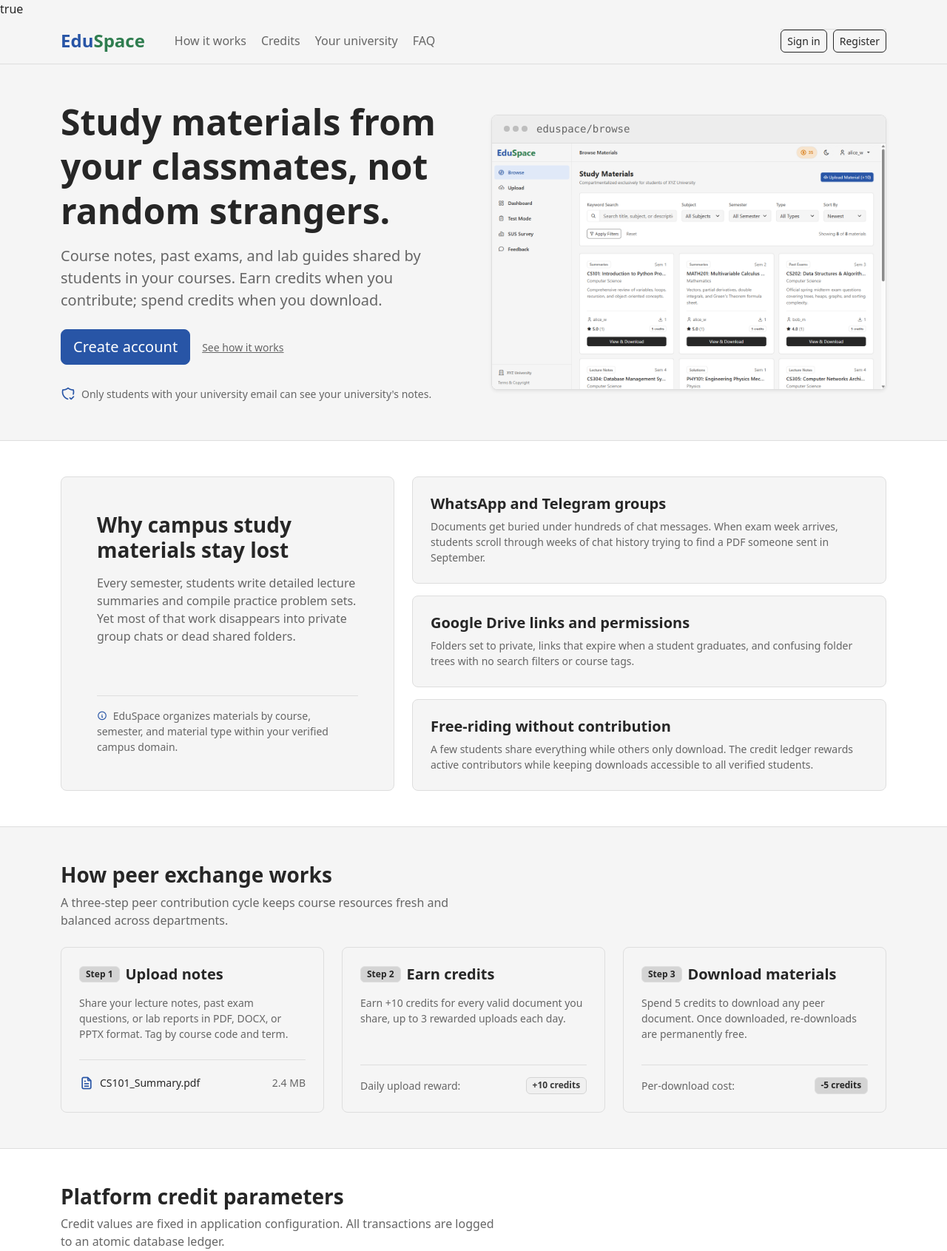
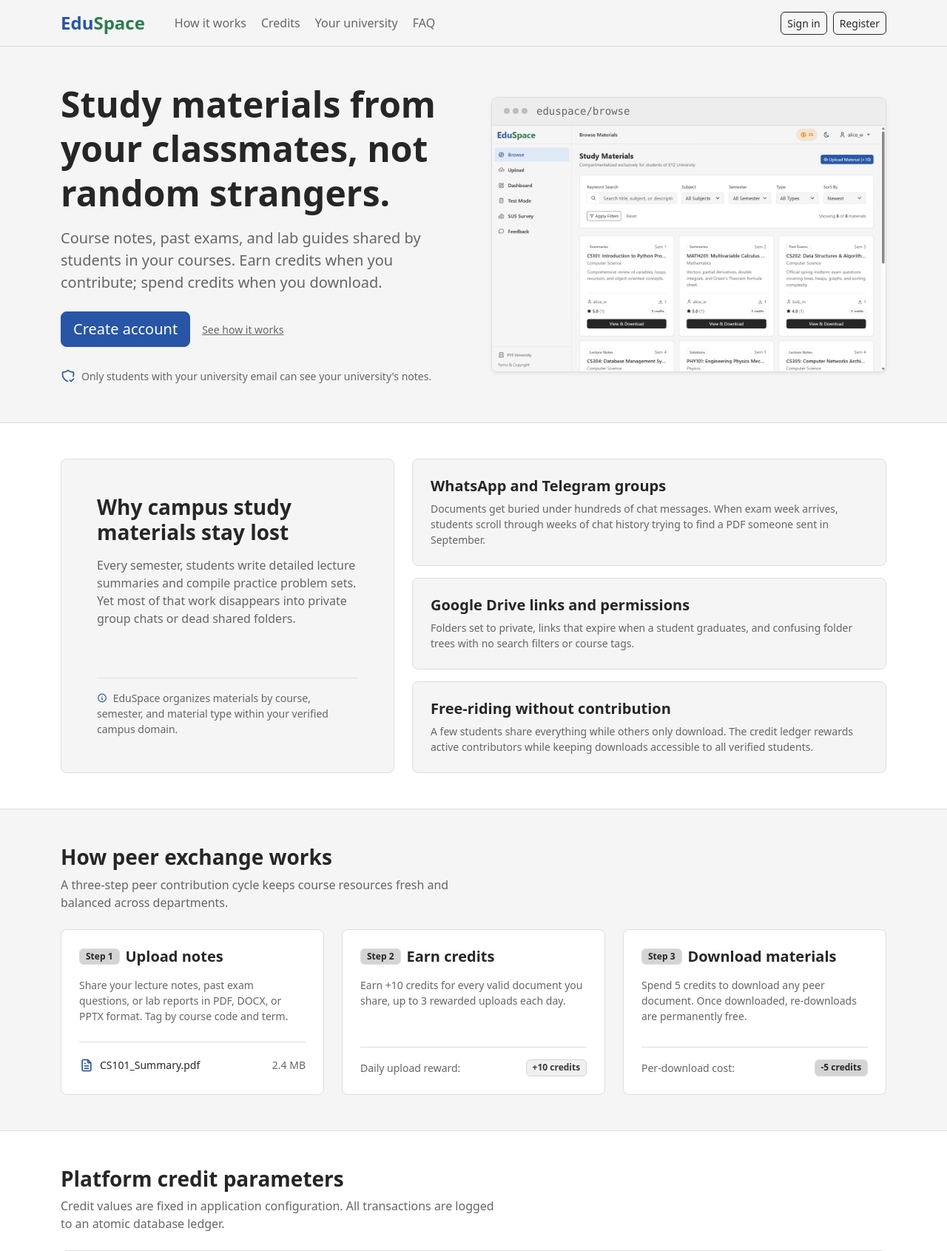
Before and after one commit to TheRealSamkit/eduspace, a Flask app: page / in a window 1280 px wide. Shown: the top 1691 px of the page at 74% size. Run offline with Flask 3, Linux system fonts and the light colour scheme; some libraries are stand-ins or nearby versions.

Commit message:
fix(landing): remove stray true block text, pass force_light template variable, and verify clean header render

```diff
--- a/eduspace/blueprints/pages.py
+++ b/eduspace/blueprints/pages.py
@@ -20,7 +20,7 @@ def index():
     """
     if g.user:
         return redirect(url_for('library.browse'))
-    return render_template('landing.html')
+    return render_template('landing.html', force_light=True)
 
 
 @bp.route('/terms')
--- a/templates/base.html
+++ b/templates/base.html
@@ -8,10 +8,9 @@
     <title>{% block title %}EduSpace - Peer-to-Peer Academic Resource Exchange{% endblock %}</title>
 
     <!-- Instant Theme Resolution (Zero Flash) -->
-    {% block force_light_theme %}{% endblock %}
     <script>
         (function () {
-            {% if self.force_light_theme()|trim %}
+            {% if force_light %}
             document.documentElement.setAttribute('data-bs-theme', 'light');
             {% else %}
             try {
--- a/templates/landing.html
+++ b/templates/landing.html
@@ -12,7 +12,6 @@
 <meta property="og:type" content="website">
 {% endblock %}
 
-{% block force_light_theme %}true{% endblock %}
 {% block body_attrs %}data-no-theme-toggle="true"{% endblock %}
 
 {% block guest_header %}
@@ -171,7 +170,7 @@
 
             <div class="row g-4">
                 <div class="col-lg-4">
-                    <div class="h-100 p-4 border rounded-3 bg-body d-flex flex-column">
+                    <div class="h-100 p-4 border rounded-3 bg-white d-flex flex-column">
                         <div class="d-flex align-items-center gap-2 mb-3">
                             <span class="badge bg-secondary-subtle text-body border fw-bold px-2 py-1">Step 1</span>
                             <h3 class="h5 fw-semibold text-body mb-0">Upload notes</h3>
@@ -192,7 +191,7 @@
                 </div>
 
                 <div class="col-lg-4">
-                    <div class="h-100 p-4 border rounded-3 bg-body d-flex flex-column">
+                    <div class="h-100 p-4 border rounded-3 bg-white  d-flex flex-column">
                         <div class="d-flex align-items-center gap-2 mb-3">
                             <span class="badge bg-secondary-subtle text-body border fw-bold px-2 py-1">Step 2</span>
                             <h3 class="h5 fw-semibold text-body mb-0">Earn credits</h3>
@@ -210,7 +209,7 @@
                 </div>
 
                 <div class="col-lg-4">
-                    <div class="h-100 p-4 border rounded-3 bg-body d-flex flex-column">
+                    <div class="h-100 p-4 border rounded-3 bg-white d-flex flex-column">
                         <div class="d-flex align-items-center gap-2 mb-3">
                             <span class="badge bg-secondary-subtle text-body border fw-bold px-2 py-1">Step 3</span>
                             <h3 class="h5 fw-semibold text-body mb-0">Download materials</h3>
@@ -330,7 +329,8 @@
         <div class="container-xl">
             <div class="row g-4">
                 <div class="col-lg-6">
-                    <div class="p-4 p-lg-5 border rounded-3 bg-body h-100 d-flex flex-column justify-content-between">
+                    <div
+                        class="p-4 p-lg-5 border rounded-3 bg-body-tertiary h-100 d-flex flex-column justify-content-between">
                         <div>
                             <div class="d-flex align-items-center gap-2 mb-3">
                                 <i class="ti ti-building text-primary fs-4" aria-hidden="true"></i>
@@ -358,7 +358,8 @@
                 </div>
 
                 <div class="col-lg-6">
-                    <div class="p-4 p-lg-5 border rounded-3 bg-body h-100 d-flex flex-column justify-content-between">
+                    <div
+                        class="p-4 p-lg-5 border rounded-3  bg-body-tertiary h-100 d-flex flex-column justify-content-between">
                         <div>
                             <div class="d-flex align-items-center gap-2 mb-3">
                                 <i class="ti ti-scale text-primary fs-4" aria-hidden="true"></i>
@@ -536,13 +537,13 @@
 {% endblock %}
 
 {% block guest_footer %}
-<footer class="py-4 border-top bg-body mt-auto">
+<footer class="py-4 border-top bg-dark mt-auto">
     <div class="container-xl">
         <div class="row g-3 align-items-center justify-content-between">
             <div class="col-md-6 text-body-secondary small">
                 <div>&copy; 2026 EduSpace. Peer-to-peer academic resource exchange.</div>
                 <div class="mt-1">Student academic project. Built for institutional note exchange.</div>
-                <div class="mt-1 text-secondary opacity-75">AI Tools Disclosure: Built with the help of an AI coding
+                <div class="mt-1 text-white opacity-75">AI Tools Disclosure: Built with the help of an AI coding
                     agent.</div>
             </div>
             <div class="col-md-6 text-md-end text-body-secondary small">
```
Also changed, not shown: tests/test_landing.py (+31 -0 lines), 4 other files.
